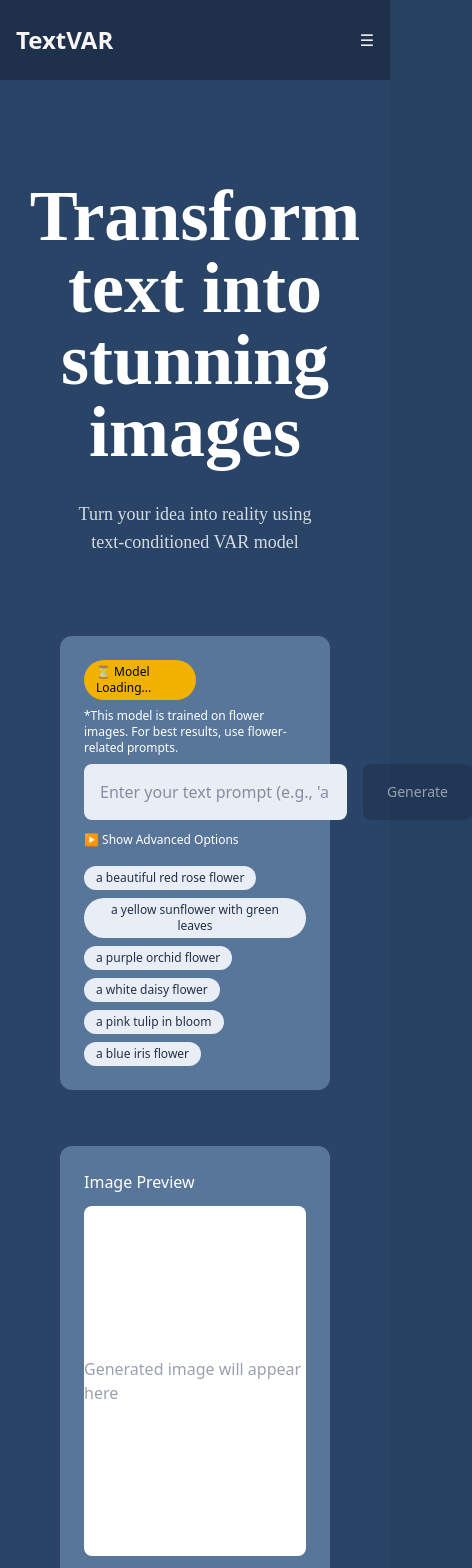
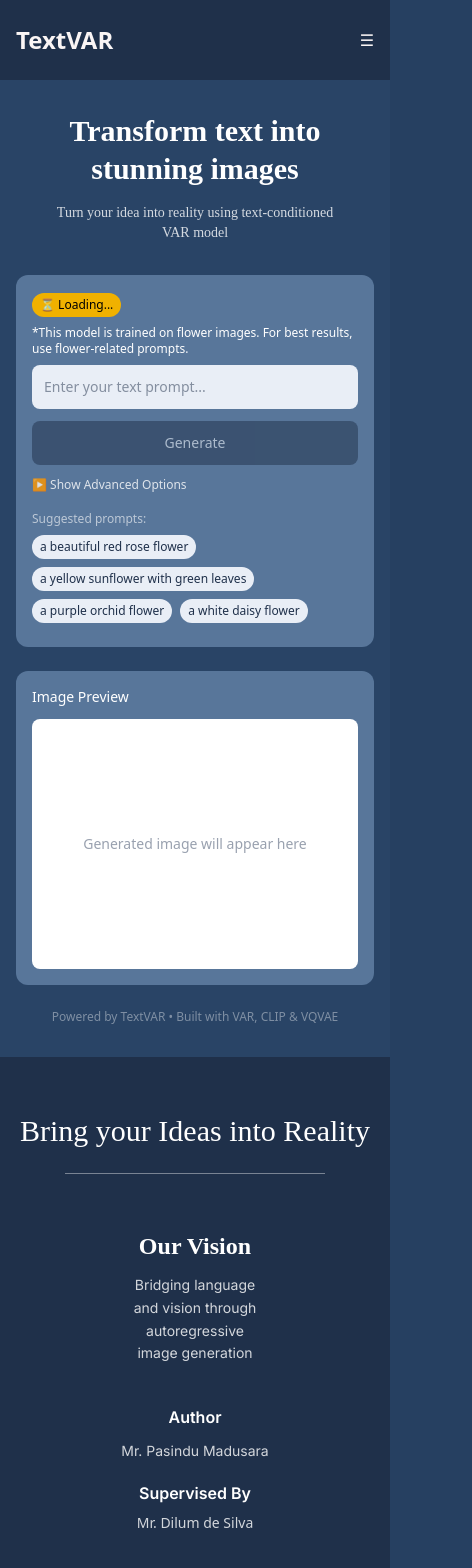
Before and after one commit to Pasi751/TextVAR_demo, a React (Vite) app in the folder var_frontend/: page / in a window 390 px wide. Shown: the top 1568 px of the page, 472 px wide, since content can reach past the window. Built offline with nearby package versions, Linux system fonts and the light colour scheme; no server answers.

Commit message:
responsiveness corrected

```diff
--- a/var_frontend/src/pages/Homepage.jsx
+++ b/var_frontend/src/pages/Homepage.jsx
@@ -85,46 +85,51 @@ const Homepage = () => {
   };
 
   return (
-    <div className="min-h-screen bg-[#294466] flex flex-col items-center py-25 px-15">
+    <div className="min-h-screen bg-[#294466] flex flex-col items-center py-8 px-4 sm:py-12 sm:px-6 md:py-16 md:px-8 lg:py-20 lg:px-12">
 
       {/* Heading */}
-      <h1 className="text-7xl font-semibold text-white text-center font-poppins">
-        Transform text into <br /> stunning images
+      <h1 className="text-3xl sm:text-4xl md:text-5xl lg:text-6xl xl:text-7xl font-semibold text-white text-center font-poppins leading-tight">
+        Transform text into <br className="hidden sm:block" />
+        <span className="sm:hidden"> </span>stunning images
       </h1>
 
-      <p className="text-lg text-white/80 text-center mt-8 max-w-8xl font-poppins">
+      <p className="text-sm sm:text-base md:text-lg text-white/80 text-center mt-4 sm:mt-6 md:mt-8 max-w-xs sm:max-w-lg md:max-w-2xl lg:max-w-4xl font-poppins px-2">
         Turn your idea into reality using text-conditioned VAR model
       </p>
 
       {/* Prompt Card */}
-      <div className="bg-[#58769A] w-full max-w-4xl rounded-xl p-6 mt-20">
+      <div className="bg-[#58769A] w-full max-w-sm sm:max-w-xl md:max-w-2xl lg:max-w-4xl rounded-xl p-4 sm:p-5 md:p-6 mt-8 sm:mt-12 md:mt-16 lg:mt-20">
+
         {/* API Status Indicator */}
         {apiStatus && (
-          <div className={`top-4 left-4 px-3 py-1 rounded-full text-xs max-w-28 ${apiStatus.model_loaded
+          <div className={`inline-block px-2 py-1 sm:px-3 rounded-full text-xs ${
+            apiStatus.model_loaded
               ? "bg-green-500 text-white"
               : "bg-yellow-500 text-black"
           }`}>
-            {apiStatus.model_loaded ? "✓ Model Ready" : "⏳ Model Loading..."}
+            {apiStatus.model_loaded ? "✓ Model Ready" : "⏳ Loading..."}
           </div>
         )}
+
         <p className="text-white text-xs mt-2 text-left mb-2">
           *This model is trained on flower images. For best results, use flower-related prompts.
         </p>
-        <div className="flex gap-4">
-          {/* Footer Note */}
+
+        {/* Input and Button - Stack on mobile, row on larger screens */}
+        <div className="flex flex-col sm:flex-row gap-3 sm:gap-4">
           <input
             type="text"
             value={prompt}
             onChange={(e) => setPrompt(e.target.value)}
             onKeyPress={handleKeyPress}
-            placeholder="Enter your text prompt (e.g., 'a beautiful red rose flower')..."
-            className="flex-1 bg-[#E9EEF6] text-[#1F304A] px-4 py-4 rounded-lg outline-none"
+            placeholder="Enter your text prompt..."
+            className="flex-1 bg-[#E9EEF6] text-[#1F304A] px-3 py-3 sm:px-4 sm:py-4 rounded-lg outline-none text-sm sm:text-base"
           />
 
           <button
             onClick={handleGenerate}
             disabled={loading || !apiStatus?.model_loaded}
-            className="bg-[#1F304A] text-white px-6 rounded-lg text-sm hover:opacity-90 disabled:opacity-50 disabled:cursor-not-allowed"
+            className="bg-[#1F304A] text-white px-4 py-3 sm:px-6 sm:py-4 rounded-lg text-sm font-medium hover:opacity-90 disabled:opacity-50 disabled:cursor-not-allowed transition-opacity"
           >
             {loading ? "Generating..." : "Generate"}
           </button>
@@ -133,16 +138,16 @@ const Homepage = () => {
         {/* Advanced Options Toggle */}
         <button
           onClick={() => setShowAdvanced(!showAdvanced)}
-          className="text-white text-xs mt-3 hover:text-white"
+          className="text-white/80 text-xs mt-3 hover:text-white transition-colors"
         >
           {showAdvanced ? "▼ Hide" : "▶ Show"} Advanced Options
         </button>
 
-        {/* Advanced Options */}
+        {/* Advanced Options - Stack on mobile */}
         {showAdvanced && (
-          <div className="flex gap-4 mt-3">
+          <div className="flex flex-col sm:flex-row gap-3 sm:gap-4 mt-3 p-3 bg-[#4a6a8a] rounded-lg">
             <div className="flex items-center gap-2">
-              <label className="text-white text-xs">CFG Scale:</label>
+              <label className="text-white text-xs whitespace-nowrap">CFG Scale:</label>
               <input
                 type="number"
                 value={cfgScale}
@@ -150,56 +155,65 @@ const Homepage = () => {
                 min="1"
                 max="10"
                 step="0.1"
-                className="w-16 bg-[#E9EEF6] text-[#1F304A] px-2 py-1 rounded text-sm"
+                className="w-20 sm:w-16 bg-[#E9EEF6] text-[#1F304A] px-2 py-1 rounded text-sm"
               />
             </div>
             <div className="flex items-center gap-2">
-              <label className="text-white text-xs">Seed:</label>
+              <label className="text-white text-xs whitespace-nowrap">Seed:</label>
               <input
                 type="number"
                 value={seed}
                 onChange={(e) => setSeed(e.target.value)}
                 placeholder="Random"
-                className="w-24 bg-[#E9EEF6] text-[#1F304A] px-2 py-1 rounded text-sm"
+                className="w-28 sm:w-24 bg-[#E9EEF6] text-[#1F304A] px-2 py-1 rounded text-sm"
               />
             </div>
           </div>
         )}
 
-        {/* Suggested Prompts */}
-        <div className="flex flex-wrap gap-2 mt-4">
+        {/* Suggested Prompts - Scrollable on mobile */}
+        <div className="mt-4">
+          <p className="text-white/60 text-xs mb-2">Suggested prompts:</p>
+          <div className="flex flex-wrap gap-2 max-h-24 sm:max-h-none overflow-y-auto sm:overflow-visible">
             {suggestions.map((item, index) => (
               <button
                 key={index}
                 onClick={() => setPrompt(item)}
-              className="bg-[#E9EEF6] text-[#1F304A] px-3 py-1 rounded-full text-xs hover:bg-white transition-colors"
+                className="bg-[#E9EEF6] text-[#1F304A] px-2 py-1 sm:px-3 rounded-full text-xs hover:bg-white transition-colors whitespace-nowrap"
               >
                 {item}
               </button>
             ))}
           </div>
         </div>
+      </div>
 
       {/* Image Preview Card */}
-      <div className="bg-[#58769A] w-full max-w-4xl rounded-xl p-6 mt-14">
+      <div className="bg-[#58769A] w-full max-w-sm sm:max-w-xl md:max-w-2xl lg:max-w-4xl rounded-xl p-4 sm:p-5 md:p-6 mt-6 sm:mt-8 md:mt-10 lg:mt-14">
+
         <div className="flex justify-between items-center mb-3">
-          <p className="text-white font-medium">Image Preview</p>
+          <p className="text-white font-medium text-sm sm:text-base">Image Preview</p>
 
           {generatedImage && (
             <button
               onClick={handleDownload}
-              className="bg-[#1F304A] text-white px-3 py-1 rounded text-xs hover:opacity-90"
+              className="bg-[#1F304A] text-white px-2 py-1 sm:px-3 rounded text-xs hover:opacity-90 transition-opacity"
             >
               ⬇ Download
             </button>
           )}
         </div>
 
-        <div className="bg-white w-full h-[350px] rounded-lg flex items-center justify-center overflow-hidden">
+        {/* Image container - Responsive height */}
+        <div className="bg-white w-full h-[250px] sm:h-[300px] md:h-[350px] lg:h-[400px] rounded-lg flex items-center justify-center overflow-hidden">
           {loading && (
-            <div className="flex flex-col items-center gap-3">
-              <div className="w-10 h-10 border-4 border-[#294466] border-t-transparent rounded-full animate-spin"></div>
-              <span className="text-gray-400">Generating image...</span>
+            <div className="flex flex-col items-center gap-3 p-4">
+              <div className="w-8 h-8 sm:w-10 sm:h-10 border-4 border-[#294466] border-t-transparent rounded-full animate-spin"></div>
+              <span className="text-gray-400 text-sm sm:text-base text-center">
+                Generating image...
+                <br />
+                <span className="text-xs text-gray-300">This may take a moment</span>
+              </span>
             </div>
           )}
 
@@ -207,23 +221,23 @@ const Homepage = () => {
             <img
               src={generatedImage}
               alt="Generated"
-              className="h-full object-contain rounded-lg"
+              className="max-h-full max-w-full object-contain rounded-lg p-2"
             />
           )}
 
           {!loading && !generatedImage && !error && (
-            <span className="text-gray-400">
+            <span className="text-gray-400 text-sm sm:text-base text-center px-4">
               Generated image will appear here
             </span>
           )}
 
           {error && (
             <div className="text-center px-4">
-              <span className="text-red-500">{error}</span>
+              <span className="text-red-500 text-sm sm:text-base">{error}</span>
               <br />
               <button
                 onClick={handleGenerate}
-                className="mt-2 text-[#294466] text-sm underline"
+                className="mt-2 text-[#294466] text-sm underline hover:no-underline"
               >
                 Try again
               </button>
@@ -231,6 +245,11 @@ const Homepage = () => {
           )}
         </div>
       </div>
+
+      {/* Footer */}
+      <p className="text-white/40 text-xs mt-6 sm:mt-8 text-center px-4">
+        Powered by TextVAR • Built with VAR, CLIP & VQVAE
+      </p>
     </div>
   );
 };
```
Lines whose indentation alone changed are shown as unchanged.
